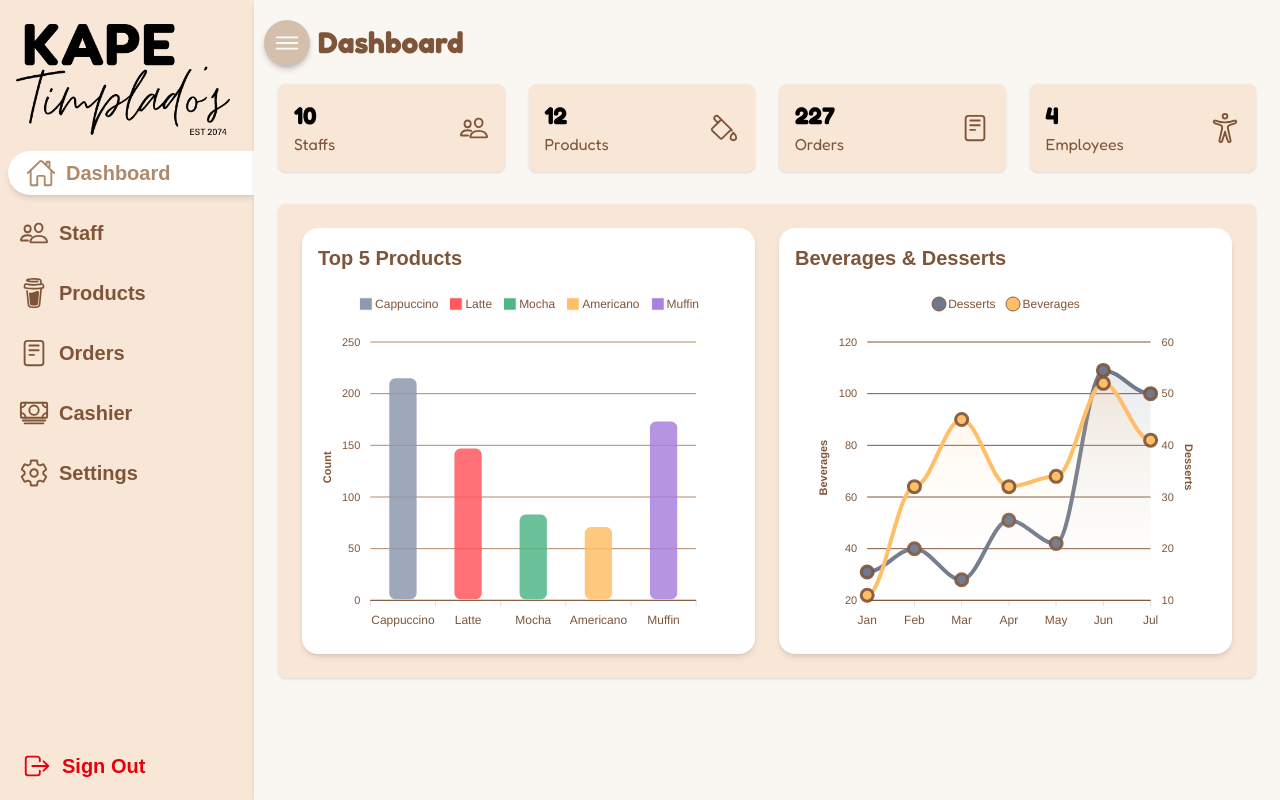
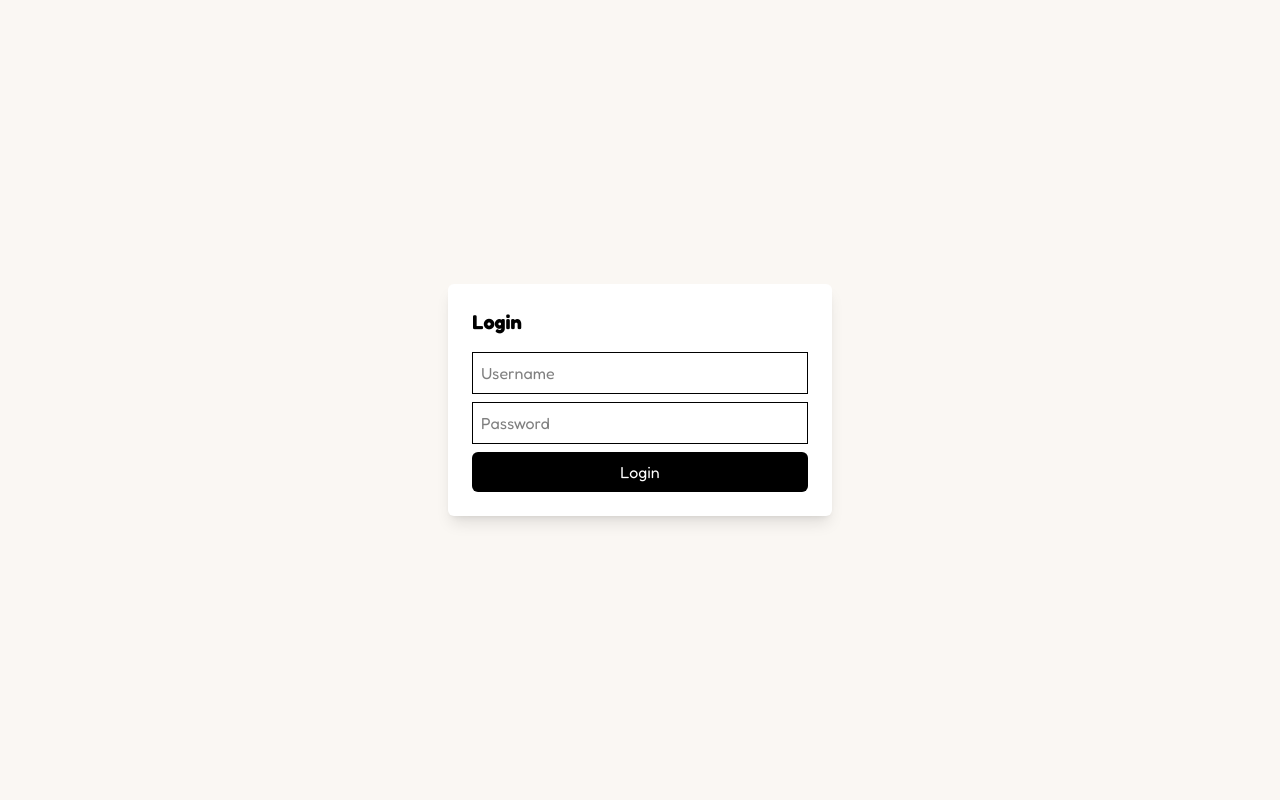
Before and after one commit to yaboiscela/kape-system, a React (Vite) app: page / in a window 1280 px wide. Built offline with nearby package versions, Linux system fonts and the light colour scheme; a web font is replaced by a local one.

Commit message:
Login Implemented

```diff
--- a/src/App.jsx
+++ b/src/App.jsx
@@ -1,4 +1,4 @@
-import React, { useState } from "react";
+import React, { useState, useEffect } from "react";
 import { Routes, Route } from "react-router-dom";
 import Navigation from "./components/Navigation";
 
@@ -8,16 +8,75 @@ import Products from "./pages/Products";
 import Orders from "./pages/Orders";
 import Cashier from "./pages/Cashier";
 import Settings from "./pages/Settings";
+import Login from "./pages/Login";
 
 export default function App() {
 
+  const defaultUsers = [
+  { username: "manager", password: "1234", role: "Manager" },
+  { username: "barista", password: "1234", role: "Barista" },
+];
+
   const [isMinimized, setIsMinimized] = useState(false);
-
-  const [isLoggedIn, setIsLoggedIn] = useState(true);
 
   const [roles, setRoles] = useState(["Manager", "Barista", "Cashier"]);
 
   const defaultProducts = [
+    {
+      id: 1,
+      name: "Espresso",
+      category: "Coffee",
+      image: "",
+      size: { small: 80, medium: 100, large: 120 },
+      addons: [
+        { name: "Extra Shot", price: 20 },
+        { name: "Whipped Cream", price: 15 },
+      ],
+    },
+    {
+      id: 2,
+      name: "Cappuccino",
+      category: "Coffee",
+      image: "",
+      size: { small: 90, medium: 110, large: 130 },
+      addons: [
+        { name: "Caramel Syrup", price: 15 },
+        { name: "Vanilla Syrup", price: 15 },
+      ],
+    },
+    {
+      id: 3,
+      name: "Cake Slice",
+      category: "Dessert",
+      image: "",
+      size: { regular: 120 },
+      addons: [
+        { name: "Chocolate Drizzle", price: 10 },
+        { name: "Extra Frosting", price: 15 },
+      ],
+    },
+    {
+      id: 4,
+      name: "Latte",
+      category: "Coffee",
+      image: "",
+      size: { small: 85, medium: 105, large: 125 },
+      addons: [
+        { name: "Soy Milk", price: 20 },
+        { name: "Oat Milk", price: 25 },
+      ],
+    },
+    {
+      id: 5,
+      name: "Cheesecake",
+      category: "Dessert",
+      image: "",
+      size: { slice: 150 },
+      addons: [
+        { name: "Berry Sauce", price: 20 },
+        { name: "Whipped Cream", price: 15 },
+      ],
+    },
     {
       id: 1,
       name: "Espresso",
@@ -92,21 +151,48 @@ export default function App() {
 
   const [orders, setOrders] = useState([]);
 
+  const [users] = useState(defaultUsers);
+  const [currentUser, setCurrentUser] = useState(null);
+
+  useEffect(() => {
+    const savedUser = localStorage.getItem("currentUser");
+    if (savedUser) {
+      setCurrentUser(JSON.parse(savedUser));
+    }
+  }, []);
+
+  useEffect(() => {
+    if (currentUser) {
+      localStorage.setItem("currentUser", JSON.stringify(currentUser));
+    } else {
+      localStorage.removeItem("currentUser");
+    }
+  }, [currentUser]);
+
+  if (!currentUser) {
+    return <Login users={users} setCurrentUser={setCurrentUser} />;
+  }
+
   return (
     <div className="flex font-sans text-black">
       {/* Sidebar */}
       <Navigation
-      isMinimized={isMinimized}
-      setIsMinimized={setIsMinimized}
+        isMinimized={isMinimized}
+        setIsMinimized={setIsMinimized}
+        currentUser={currentUser}
+        setCurrentUser={setCurrentUser}
       />
 
       {/* Main Content */}
-      <div className={`bg-[#FAF7F3] z-0 p-6 shadow-md h-screen overflow-y-auto w-full`}>
+      <div className="bg-[#FAF7F3] z-0 p-6 shadow-md relative h-screen overflow-y-auto w-full">
         <Routes>
-          <Route path="/" element={<Dashboard
-          isMinimized={isMinimized}
-          />} />
-          <Route path="/staff" element={<Staff roles={roles} />} />
+          <Route path="/" element={<Dashboard isMinimized={isMinimized} />} />
+
+          {/* Example: Manager-only page */}
+          {currentUser.role === "Manager" && (
+            <Route path="/staff" element={<Staff roles={roles} />} />
+          )}
+
           <Route path="/products" element={<Products products={products} setProducts={setProducts} sizes={sizes} categories={categories} addons={addons}/>} />
           <Route path="/orders" element={<Orders orders={orders} setOrders={setOrders} />} />
           <Route path="/cashier" element={<Cashier categories={categories} products={products} orders={orders} setOrders={setOrders} />} />
--- a/src/components/Navigation.jsx
+++ b/src/components/Navigation.jsx
@@ -14,8 +14,7 @@ IoMenuOutline,
 import { SiBuymeacoffee } from "react-icons/si";
 import logo from "../assets/logo.png";
 
-export default function Navigation({isMinimized, setIsMinimized}) {
-
+export default function Navigation({isMinimized, setIsMinimized, currentUser, setCurrentUser}) {
 
     // Dynamic style for NavLink
     const activeStyle = ({ isActive }) =>
@@ -104,6 +103,7 @@ return (
                 <div className="p-3 w-full">
                     {/* Logout */}
                     <button
+                        onClick={() => setCurrentUser(null)}
                         className={`flex w-full items-center pl-2.5 py-5.5 rounded-full text-xl font-semibold text-red-600 hover:bg-red-400 hover:text-white transition-all duration-300 `}
                     >
                         <IoLogOutOutline size={30} className="absolute" />
--- a/src/components/ProductCard.jsx
+++ b/src/components/ProductCard.jsx
@@ -36,7 +36,7 @@ export default function ProductCard({ addons, name, category, sizes, handleAddTo
     return (
         <div>
         {/* Product Card */}
-        <div className="relative bg-[#f8e7d6] shadow-lg p-2 md:scale-70 lg:scale-100 rounded-2xl w-70 h-min flex flex-col">
+        <div className="relative bg-[#f8e7d6] shadow-lg p-2 md:scale-80 lg:scale-100 rounded-2xl w-70 h-min flex flex-col">
             <div className="h-40 w-full mb-2 rounded-t-xl bg-amber-50">
             <img src="" alt="Product pic" />
             </div>
--- a/src/pages/Cashier.jsx
+++ b/src/pages/Cashier.jsx
@@ -66,6 +66,8 @@ export default function Cashier({ orders, setOrders, products, categories }) {
         );
     };
 
+    const [cartVisible, setCartVisible] = useState(true);``
+
     // ----------------- Modal Toggle -----------------
     const toggleConfirmationModal = () => {
         setIsConfirmationModalOpen(!isConfirmationModalOpen);
@@ -117,13 +119,13 @@ export default function Cashier({ orders, setOrders, products, categories }) {
     };
 
     return (
-        <div className="h-11/12">
+        <div className="rounded-2xl overflow-hidden">
             <h2 className="pl-10 text-3xl font-bold text-[#7f5539] mb-6">Cashier</h2>
-            <div className="flex lg:flex-row gap-4 h-full">
+            <div className="flex flex-col lg:flex-row gap-4 w-full relative">
                 {/* ----------------- Menu Section ----------------- */}
-                <div className="bg-[#e0aa85] w-8/12 rounded-l-2xl flex flex-col gap-4">
+                <div className="bg-[#e0aa85] h-full -z-10 lg:w-8/12 rounded-2xl lg:rounded-l-2xl flex flex-col gap-4">
                     {/* Top Bar */}
-                    <div className="font-semibold sticky py-2 px-4 rounded-tl-lg bg-[#7f5539] flex items-center justify-between">
+                    <div className="font-semibold sticky py-2 px-4 rounded-t-2xl lg:rounded-tl-2xl bg-[#7f5539] flex items-center justify-between">
                         <input
                             className="bg-white w-50 rounded-lg pl-2"
                             type="text"
@@ -149,7 +151,7 @@ export default function Cashier({ orders, setOrders, products, categories }) {
                     </div>
 
                     {/* Product Grid */}
-                    <div className="justify-items-center grid grid-cols-1 md:grid-cols-2 lg:grid-cols-3 overflow-y-auto px-4 gap-4 h-full">
+                    <div className="justify-items-center pb-10 grid grid-cols-1 md:grid-cols-3 lg:grid-cols-3 overflow-y-auto h-205 px-4 gap-4">
                         {filteredProducts.length > 0 ? (
                             filteredProducts.map((product) => (
                                 <ProductCard
@@ -170,11 +172,12 @@ export default function Cashier({ orders, setOrders, products, categories }) {
                 </div>
 
                 {/* ----------------- Cart Section ----------------- */}
-                <div className="bg-gray-600 flex flex-col w-4/12 rounded-r-2xl">
-                    <div>
+                <div className="bg-gray-600 flex flex-col absolute w-full h-13 overflow-hidden lg:relative bottom-0 lg:w-4/12 rounded-r-2xl">
+                    <div className="flex justify-center items-center bg-gray-300 rounded-tr-2xl">
                         <h2 className="text-center text-3xl font-semibold sticky p-2 rounded-tr-2xl bg-gray-300 text-black">
                             Cart
                         </h2>
+                        <button >^</button>
                     </div>
                     <div className="flex-grow p-4 overflow-y-auto">
                         {cart.length === 0 ? (
--- a/src/pages/Login.jsx
+++ b/src/pages/Login.jsx
@@ -0,0 +1,50 @@
+import React, { useState } from "react";
+
+export default function Login({ users, setCurrentUser }) {
+    const [username, setUsername] = useState("");
+    const [password, setPassword] = useState("");
+    const [error, setError] = useState("");
+
+    const handleLogin = (e) => {
+        e.preventDefault();
+        const foundUser = users.find(
+        (u) => u.username === username && u.password === password
+        );
+
+        if (foundUser) {
+        setCurrentUser(foundUser);
+        } else {
+        setError("Invalid credentials");
+        }
+    };
+
+    return (
+        <div className="flex h-screen justify-center items-center bg-[#FAF7F3]">
+        <form onSubmit={handleLogin} className="p-6 shadow-lg bg-white rounded-md w-96">
+            <h2 className="text-xl font-bold mb-4">Login</h2>
+
+            <input
+            type="text"
+            placeholder="Username"
+            className="w-full border p-2 mb-2"
+            value={username}
+            onChange={(e) => setUsername(e.target.value)}
+            />
+
+            <input
+            type="password"
+            placeholder="Password"
+            className="w-full border p-2 mb-2"
+            value={password}
+            onChange={(e) => setPassword(e.target.value)}
+            />
+
+            {error && <p className="text-red-500 mb-2">{error}</p>}
+
+            <button type="submit" className="w-full bg-black text-white p-2 rounded-md">
+            Login
+            </button>
+        </form>
+        </div>
+    );
+}
--- a/src/pages/Products.jsx
+++ b/src/pages/Products.jsx
@@ -225,7 +225,7 @@ export default function Products({ products, setProducts, categories, sizes, add
         {/* Add Product Form */}
         <form
             onSubmit={handleAddProduct}
-            className="my-6 p-4 border rounded shadow-md"
+            className="my-6 p-4 border rounded shadow-md "
         >
 
                 <div className="mb-4 flex gap-4">
```
Lines whose indentation alone changed are shown as unchanged.
